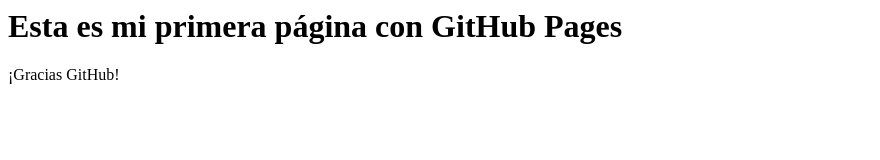
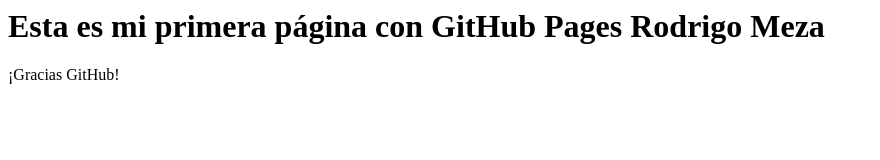
Before and after one commit to Rmeza2023/Actividad31_RodrigoMeza, a plain HTML site: page index.html in a window 1280 px wide. Shown: the whole page, without its empty margins (0-880 px from the left). Drawn offline with Linux system fonts and the light colour scheme.

Commit message:
Segundo cambio

```diff
--- a/index.html
+++ b/index.html
@@ -1,4 +1,4 @@
 <html>
-<h1> Esta es mi primera página con GitHub Pages </h1>
+<h1> Esta es mi primera página con GitHub Pages Rodrigo Meza </h1>
 <p>¡Gracias GitHub!</p>
 </html>
```
